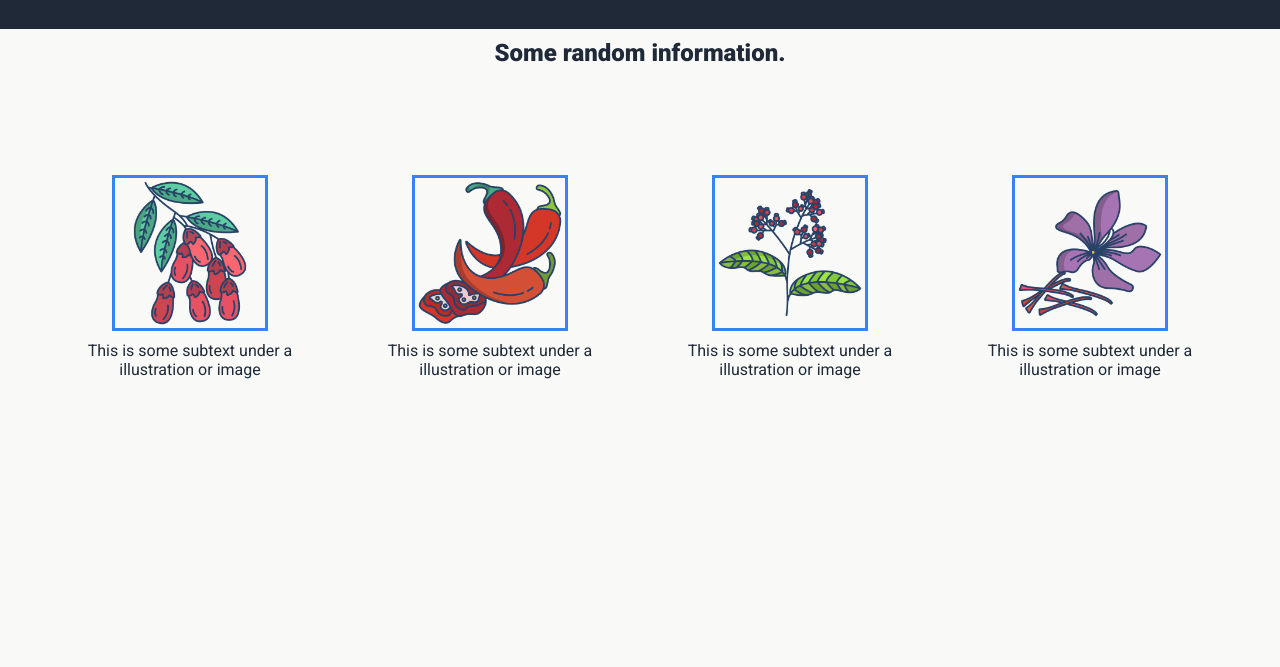
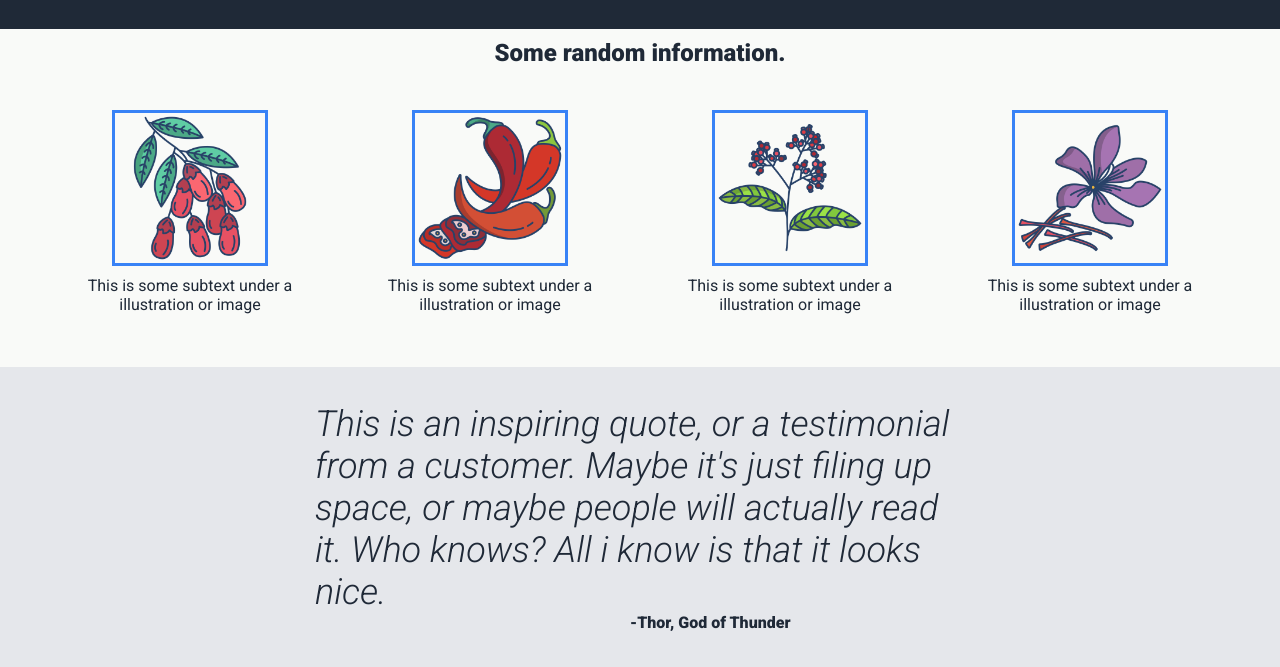
Before and after one commit to Saabane/landing-page, a plain HTML site: page index.html in a window 1280 px wide. Shown: the part 403-1070 px from the top of the page. Before the commit the page ends 890 px from the top, so only its background shows below. Drawn offline with Linux system fonts and the light colour scheme.

Commit message:
Added Quote Div
Adeed a quote and the author made some styling to the text & positining of items

```diff
--- a/css/style.css
+++ b/css/style.css
@@ -116,17 +116,17 @@ body {
     font-weight: 900;
     color: #1F2937;
     align-items: center;
-    padding: 10px;
+    padding-top: 10px;
 }
 .container  {
     display: flex;
     flex-direction: row;
     justify-content: center;
     align-items: center;
-    padding: 30px;
-    min-height: 350px;
+    min-height: 300px;
     flex-wrap: wrap;
 }
+
 .info {
     display: flex;
     align-items: center;
@@ -149,3 +149,31 @@ body {
     padding: 10px;
     color: #1F2937;
 }
+
+.quotecontainer {
+    display: flex;
+    justify-content: center;
+    flex-direction: column;
+    background-color: #E5E7EB;
+    min-height: 300px;
+    flex-wrap: wrap;
+}
+
+.quote {
+    display: flex;
+    color: #1F2937;
+    font-size: 36px;
+    font-style: italic;
+    align-self: center;
+    width: 650px;
+}
+
+.author {
+    display: flex;
+    color: #1F2937;
+    font-weight: 800;
+    flex-wrap: wrap;
+    flex-direction: row;
+    align-self: flex-end;
+    width: 650px;
+}
--- a/index.html
+++ b/index.html
@@ -42,9 +42,15 @@
           <img src="./img/pepper.png" alt="pepper">
           <div class="text">This is some subtext under a illustration or image</div>
         </div>
-          <div class='info'>
+        <div class='info'>
           <img src="./img/saffron.png" alt="saffron">
-        <div class="text">This is some subtext under a illustration or image</div>
+            <div class="text">This is some subtext under a illustration or image</div>
         </div>
+    </div>
+
+    <div class="quotecontainer">
+        <div class="quote soft">This is an inspiring quote, or a testimonial from a customer. Maybe it's just filing up space, or maybe people will actually read it. Who knows? All i know is that it looks nice.</div>
+        <div class="author">-Thor, God of Thunder</div>
+    </div>
 </body>
 </html>
```
